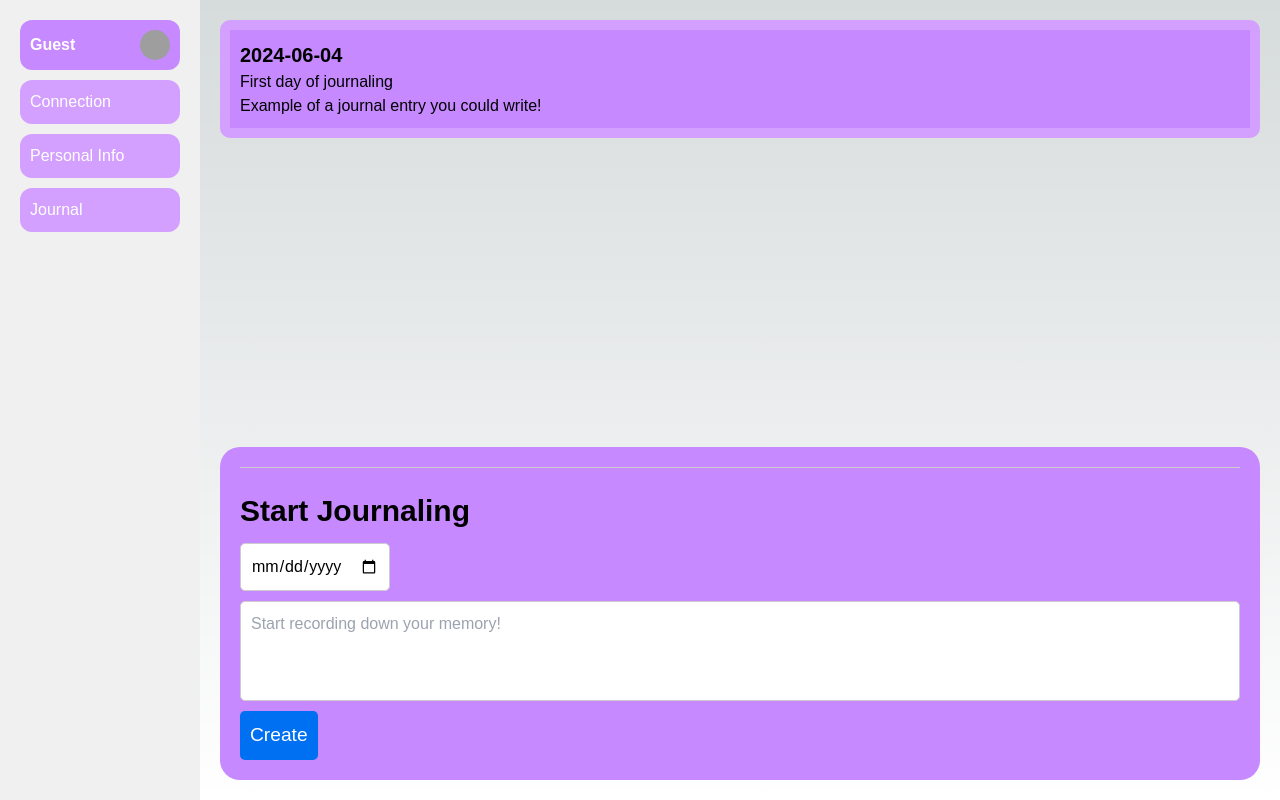
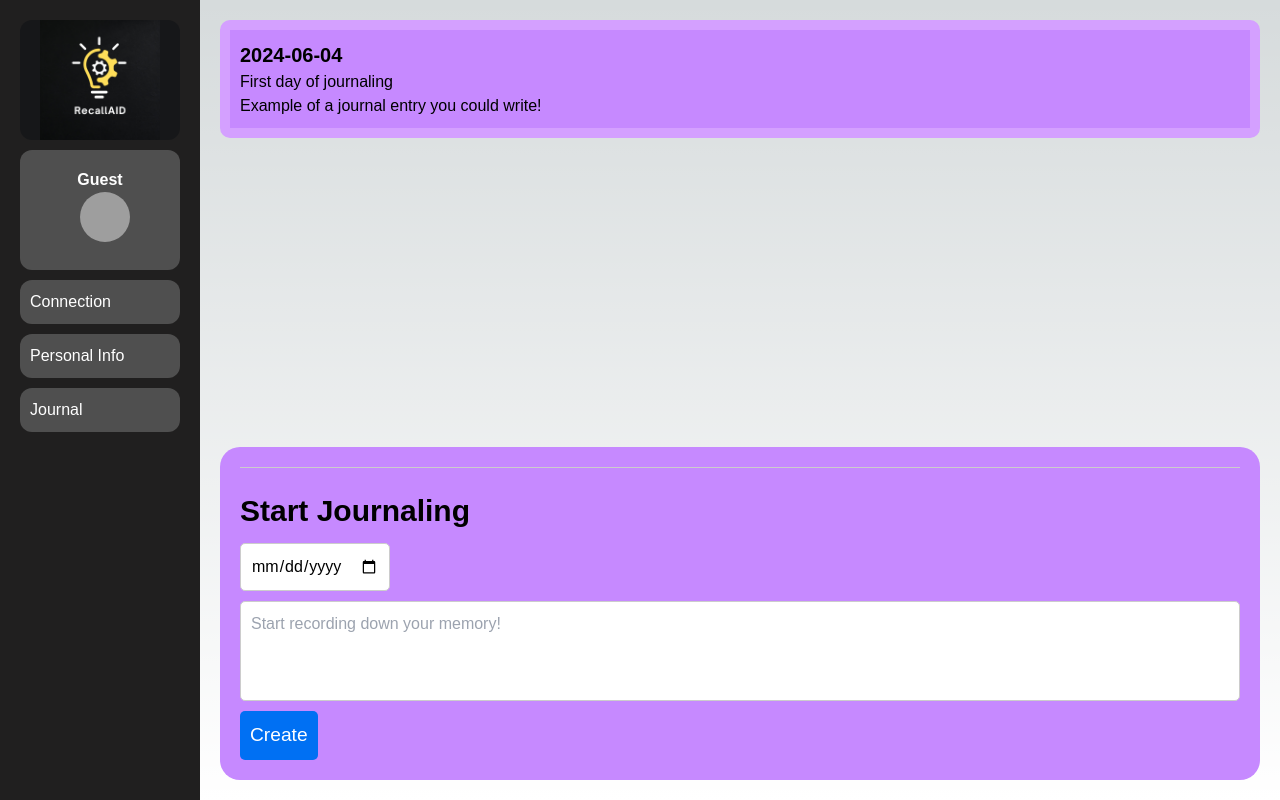
Before and after one commit to DavidBShan/JamHacks, a Next.js app: page /journal in a window 1280 px wide. Built offline with nearby package versions, Linux system fonts and the light colour scheme; no server answers; grey boxes are pictures that could not be loaded.

Commit message:
final sidebar

```diff
--- a/pages/journal.js
+++ b/pages/journal.js
@@ -28,7 +28,9 @@ export default function Home() {
     return (
         <div className={styles.container}>
             <div className={styles.sidebar}>
+                <div className={styles.logoSection}>
 
+                </div>
                 <div className={styles.usernameSection}>
                     {user_name}
                     <img src={user_picture} alt="Profile" className={styles.profilePicture} />
--- a/styles/journal.module.css
+++ b/styles/journal.module.css
@@ -4,14 +4,7 @@
     height: 100vh;
 }
 
-.sidebar {
-    background-color: #f0f0f0;
-    padding: 20px;
-    width: 200px;
-    height: 100%;
-    display: flex;
-    flex-direction: column;
-}
+
 
 .usernameSection {
     border-radius: 12px;
@@ -49,25 +42,8 @@
     font-weight: bold;
 }
 
-.sidebarButton {
-    border-radius: 12px;
-    background-color: #d4a0ff;
-    color: white;
-    border: none;
-    padding: 10px;
-    margin-bottom: 10px;
-    width: 100%;
-    text-align: left;
-    cursor: pointer;
-}
 
-.content {
-    flex: 1;
-    display: flex;
-    flex-direction: column;
-    padding: 20px;
-    overflow-y: auto;
-}
+
 
 .journalEntry {
     margin-bottom: 20px;
@@ -143,3 +119,92 @@
 .createButton:hover {
     background-color: #005bb5;
 }
+
+
+.sidebar {
+    background-color: #201f1f;
+    padding: 20px;
+    width: 200px;
+    height: 100%;
+    display: flex;
+    flex-direction: column;
+}
+
+.usernameSection {
+    border-radius: 12px;
+    display: flex;
+    flex-direction: column; /* Stack items vertically */
+    align-items: center; /* Center items horizontally */
+    justify-content: center; /* Center items vertically */
+    width: 100%;
+    height: 120px;
+    padding: 10px;
+    background-color: #4f4f4f;
+    margin-bottom: 10px;
+    text-align: center;
+    color: white;
+    font-weight: bold;
+}
+
+.profilePicture {
+    width: 50px; /* Adjust as needed */
+    height: 50px; /* Adjust as needed */
+    border-radius: 50%;
+    margin-bottom: 10px; /* Add some space between the picture and the name */
+}
+
+.largeProfilePicture {
+    display: block;
+    margin-left: auto;
+    margin-right: auto;
+    width: 50px;
+    height: 50px;
+    border-radius: 50%;
+}
+
+.largeProfilePictureContainer {
+    display: flex;
+    justify-content: center;
+    align-items: center;
+    width: 100%; /* Adjust as needed */
+}
+
+.sidebarButton {
+    border-radius: 12px;
+    background-color: #4f4f4f;
+    color: white;
+    border: none;
+    padding: 10px;
+    margin-bottom: 10px;
+    width: 100%;
+    text-align: left;
+    cursor: pointer;
+}
+
+.content {
+    padding: 20px;
+    flex-grow: 1;
+    display: flex;
+    flex-direction: column;
+    gap: 20px; /* Adds space between info sections */
+}
+
+.logoSection {
+    border-radius: 12px;
+    background-color: #161719; /* Fallback color */
+    background-image: url('../public/pictures/logoPic.png'); /* Path relative to the public folder */
+    background-size: contain;
+    background-repeat: no-repeat;
+    background-position: center;
+    display: flex;
+    flex-direction: column; /* Stack items vertically */
+    align-items: center; /* Center items horizontally */
+    justify-content: center; /* Center items vertically */
+    width: 100%;
+    height: 120px;
+    padding: 10px;
+    margin-bottom: 10px;
+    text-align: center;
+    color: white;
+    font-weight: bold;
+}
--- a/styles/personal_info.module.css
+++ b/styles/personal_info.module.css
@@ -5,7 +5,7 @@
 }
 
 .sidebar {
-    background-color: #0047ab;
+    background-color: #201f1f;
     padding: 20px;
     width: 200px;
     height: 100%;
@@ -22,7 +22,7 @@
     width: 100%;
     height: 120px;
     padding: 10px;
-    background-color: #6666ff;
+    background-color: #4f4f4f;
     margin-bottom: 10px;
     text-align: center;
     color: white;
@@ -54,7 +54,7 @@
 
 .sidebarButton {
     border-radius: 12px;
-    background-color: #6666ff;
+    background-color: #4f4f4f;
     color: white;
     border: none;
     padding: 10px;
@@ -115,7 +115,11 @@
 
 .logoSection {
     border-radius: 12px;
-    background-image: url('/pictures/logoPic.png');
+    background-color: #161719; /* Fallback color */
+    background-image: url('../public/pictures/logoPic.png'); /* Path relative to the public folder */
+    background-size: contain;
+    background-repeat: no-repeat;
+    background-position: center;
     display: flex;
     flex-direction: column; /* Stack items vertically */
     align-items: center; /* Center items horizontally */
@@ -123,7 +127,6 @@
     width: 100%;
     height: 120px;
     padding: 10px;
-    background-color: #242323;
     margin-bottom: 10px;
     text-align: center;
     color: white;
```
Also changed, not shown: pages/personal_info.js (+3 -5 lines), public/pictures/backgroundPic.png (renamed from pictures/backgroundPic.png), public/pictures/logoPic.png (renamed from pictures/logoPic.png).
